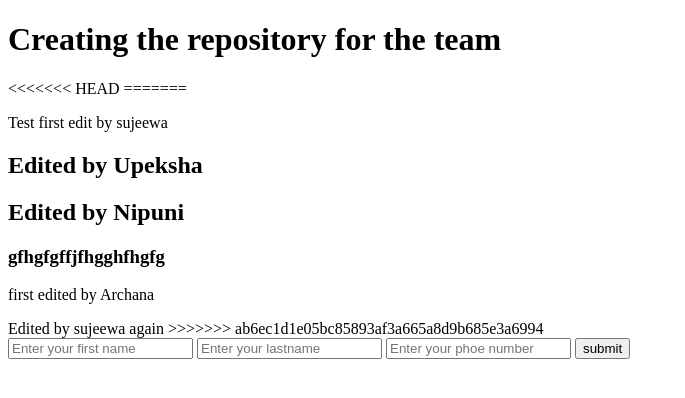
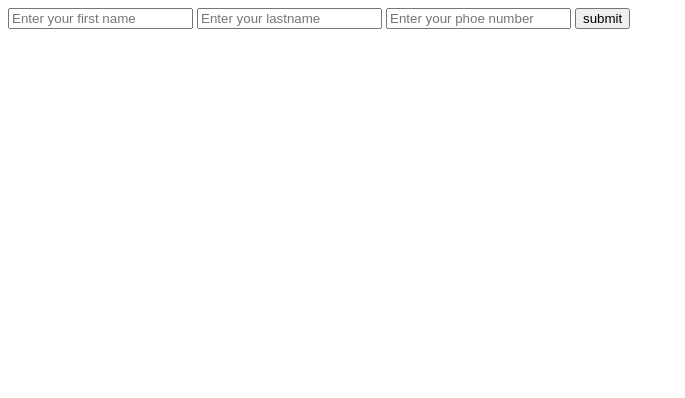
Before and after one commit to upeksha-c/server-project, a plain HTML site: page index.html in a window 1280 px wide. Shown: the whole page, without its empty margins (0-685 px from the left). Drawn offline with Linux system fonts and the light colour scheme.

Commit message:
test changed by archana

```diff
--- a/index.html
+++ b/index.html
@@ -6,18 +6,6 @@
     <title>Testing the repository</title>
 </head>
 <body>
-    <h1>Creating the repository for the team</h1>
-<<<<<<< HEAD
-=======
-    <p> Test first edit by sujeewa</p>
-
-    <h2>Edited by Upeksha</h2>
-    <h2>Edited by Nipuni</h2>
-    <h3>gfhgfgffjfhgghfhgfg</h3>
-    <p>first edited by Archana</p>
-
-    <p2>Edited by sujeewa again</p2>
->>>>>>> ab6ec1d1e05bc85893af3a665a8d9b685e3a6994
     <form>
         <input type="text" placeholder="Enter your first name">
         <input type="text" placeholder="Enter your lastname">
```
